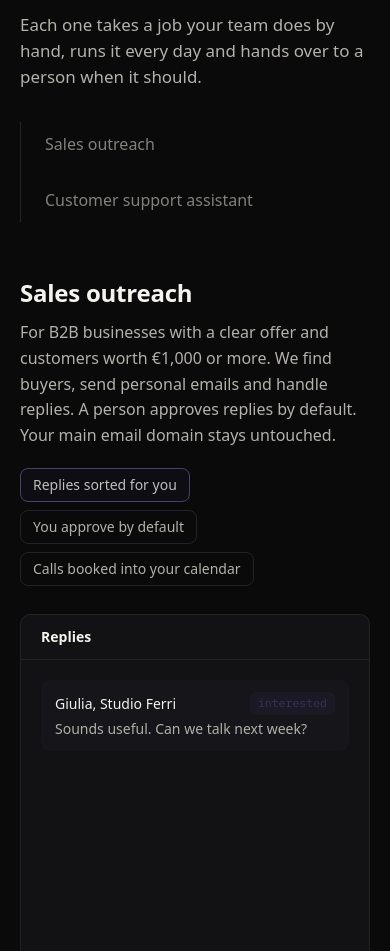
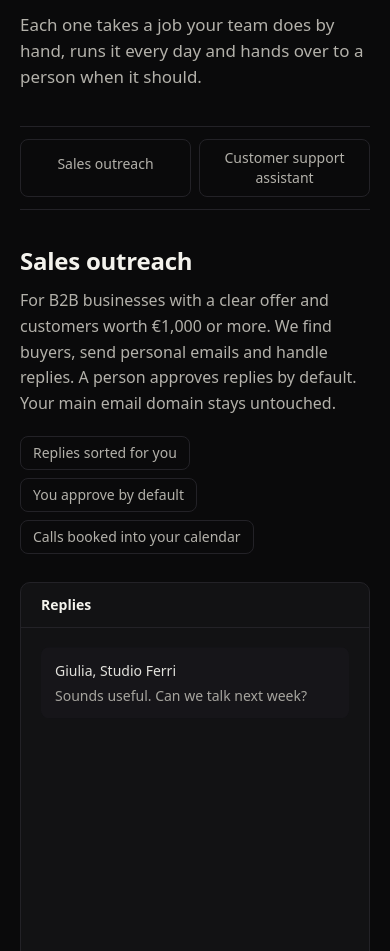
Before and after one commit to riccardo-flowsync/flowsyncai-website, a React (Vite) app: page / in a window 390 px wide. Shown: the part 1440-2391 px from the top of the page. Built offline with nearby package versions, Linux system fonts and the light colour scheme; a web font is replaced by a local one.

Commit message:
Keep system navigation available while scrolling on phones

```diff
--- a/src/components/Systems.jsx
+++ b/src/components/Systems.jsx
@@ -239,7 +239,7 @@ export default function Systems() {
   useGSAP((context) => later(context, () => {
     const articles = gsap.utils.toArray('[data-system]', root.current);
     const note = root.current.querySelector('[data-note]');
-    const items = articles.map((el) => root.current.querySelector(`[data-index="${el.dataset.system}"]`));
+    const items = articles.map((el) => [...root.current.querySelectorAll(`[data-index="${el.dataset.system}"]`)]);
     const icon = root.current.querySelector('.sys-icon');
     const hold = window.matchMedia(HOLD); // the icon only moves under HOLD (see iconScene)
     let shown = -2;
@@ -251,7 +251,7 @@ export default function Systems() {
       icon.classList.toggle('is-active', on !== -1 && hold.matches);
       if (on === shown) return;
       shown = on;
-      items.forEach((li, i) => { li.classList.toggle('is-active', i === on); li.querySelector('a').setAttribute('aria-current', i === on ? 'true' : 'false'); });
+      items.forEach((links, i) => links.forEach((li) => { li.classList.toggle('is-active', i === on); li.querySelector('a').setAttribute('aria-current', i === on ? 'true' : 'false'); }));
       icon.querySelector('path').setAttribute('d', on === 1 ? ICON.bubble : ICON.envelope);
       icon.children[1].style.opacity = on === 1 ? '0' : '1';
     };
@@ -306,7 +306,7 @@ export default function Systems() {
           <div className="lg:sticky lg:top-28">
             <h2 key={lang} className="sys-title t-h2">{t.title}</h2>
             <p className="t-lead mt-5 max-w-[34rem] text-muted">{t.intro}</p>
-            <div className="mt-8 flex items-center gap-8">
+            <div className="mt-8 hidden items-center gap-8 lg:flex">
               {/* the list is wider than its longest label in either language, so the icon does not move on a switch */}
               <ul className="grid gap-3 border-l border-line">
                 {t.systems.map((s) => (
@@ -330,9 +330,16 @@ export default function Systems() {
           </div>
         </div>
 
+        <nav aria-label={t.title} className="sticky top-16 z-20 -my-5 grid grid-cols-2 gap-2 border-y border-line bg-canvas py-3 lg:hidden">
+          {t.systems.map((s) => (
+            <div key={s.id} data-index={s.id} className="rounded-lg border border-line text-muted transition-colors [&.is-active]:border-accent [&.is-active]:text-fg">
+              <ScrollLink to={`#system-${s.id}`} className="flex min-h-12 items-center justify-center rounded-lg px-3 py-2 text-center text-sm focus-visible:outline focus-visible:outline-accent">{s.name}</ScrollLink>
+            </div>
+          ))}
+        </nav>
         <div className="grid gap-20 lg:col-span-7 lg:gap-28">
           {t.systems.map((s) => (
-            <article id={`system-${s.id}`} key={s.id} data-system={s.id} className="grid gap-5">
+            <article id={`system-${s.id}`} key={s.id} data-system={s.id} className="grid scroll-mt-24 gap-5 lg:scroll-mt-0">
               <div>
                 <h3 className="t-h3 text-[1.5rem]">{s.name}</h3>
                 <p className="mt-3 text-muted">{s.body}</p>
```
